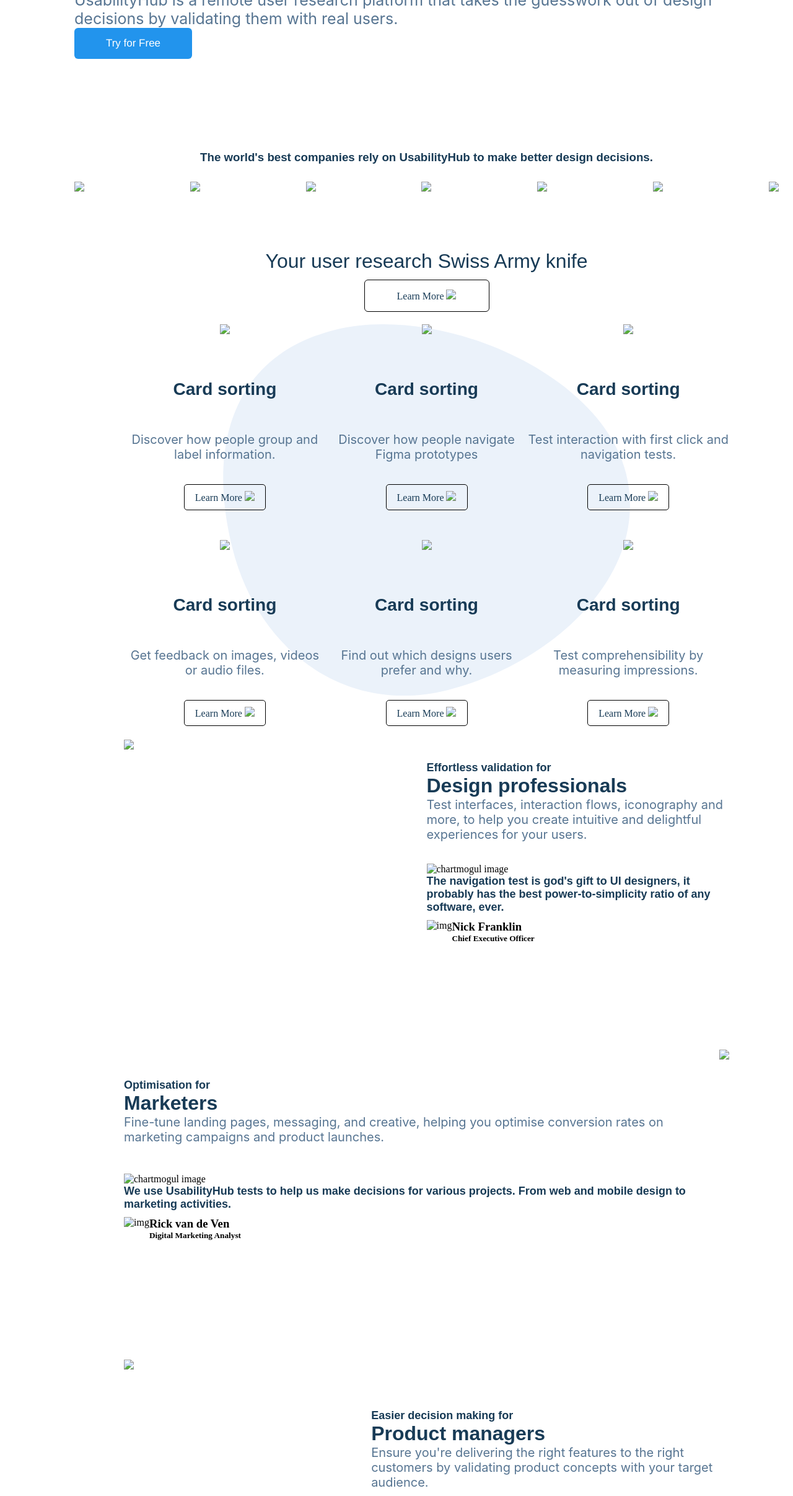
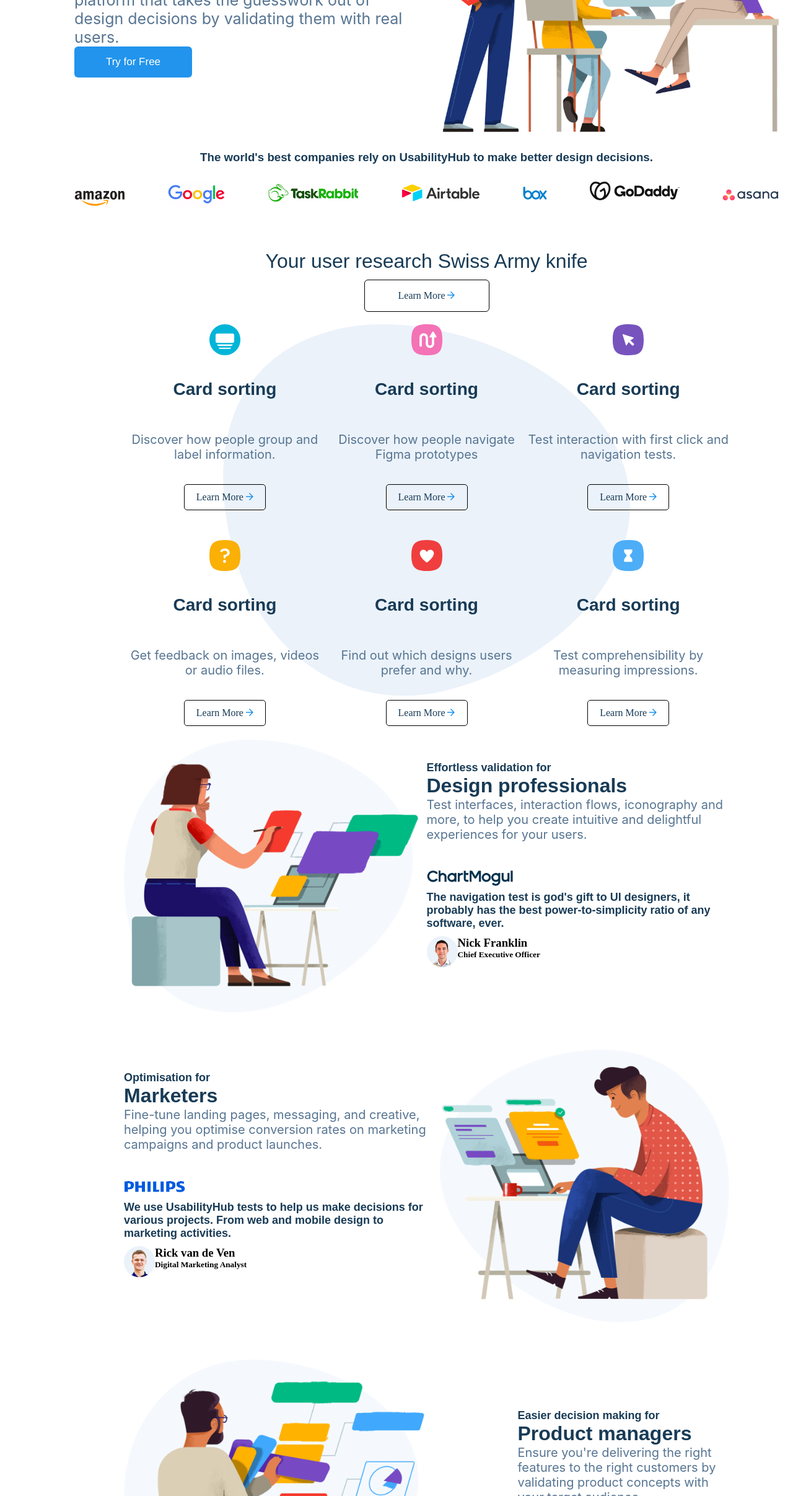
Before and after one commit to Saurabh209/Usabilityhub-clone, a plain HTML site: page Usability_clone.html in a window 1280 px wide. Shown: the part 387-2800 px from the top of the page at 62% size. Drawn offline with Linux system fonts and the light colour scheme; files whose address does not match are found by name.

Commit message:
All assets links update

```diff
--- a/Usability_clone.html
+++ b/Usability_clone.html
@@ -15,7 +15,7 @@
             <div id="UpperHeader_1">📣 Interviews is now in beta! Read more →</div>
         </div>
         <div id="LowerHeader">
-            <div id="logo"><a href="#"></a><img src="/clone.html/materials/assets/asset 1.png" height="40px"></a> </div>
+            <div id="logo"><a href="#"></a><img src="/materials/assets/asset 1.png" height="40px"></a> </div>
             <div id="LowerHeader_right">
                 <div  id="Link_1" class=" LowerHeader_right_link"><a href="#">Products</a></div>
                 <div  id="Link_2" class=" LowerHeader_right_link"><a href="#">Customers</a></div>
@@ -38,7 +38,7 @@
             <div id="Data_Confidently_container_button">Try for Free</div>
         </div>
 
-        <div class="main_1"><img src="/clone.html/materials/assets/asset 2.jpeg" height="400" alt="img"> </div>
+        <div class="main_1"><img src="/materials/assets/asset 2.jpeg" height="400" alt="img"> </div>
     </div>
 
     <div id="companies_section">
@@ -47,13 +47,13 @@
         </div>
 <!--Company Logo Section-->
         <div id="Company_logos">
-            <div id="Amazon"><img src="/clone.html/materials/assets/asset 3.png" height="40"></div>
-            <div id="Google"><img src="/clone.html/materials/assets/asset 4.png" height="40"></div>
-            <div id="TaskRabbit"><img src="/clone.html/materials/assets/asset 5.png" height="40"></div>
-            <div id="Airtable"><img src="/clone.html/materials/assets/asset 6.png" height="40"></div>
-            <div id="box"><img src="/clone.html/materials/assets/asset 7.png" height="40"></div>
-            <div id="Godaddy"><img src="/clone.html/materials/assets/asset 8.svg" height="30"></div>
-            <div id="asana"><img src="/clone.html/materials/assets/asset 9.png" height="40"></div>
+            <div id="Amazon"><img src="/materials/assets/asset 3.png" height="40"></div>
+            <div id="Google"><img src="/materials/assets/asset 4.png" height="40"></div>
+            <div id="TaskRabbit"><img src="/materials/assets/asset 5.png" height="40"></div>
+            <div id="Airtable"><img src="/materials/assets/asset 6.png" height="40"></div>
+            <div id="box"><img src="/materials/assets/asset 7.png" height="40"></div>
+            <div id="Godaddy"><img src="/materials/assets/asset 8.svg" height="30"></div>
+            <div id="asana"><img src="/materials/assets/asset 9.png" height="40"></div>
         </div>
     </div>
     <div id="container_0">
@@ -61,75 +61,75 @@
         <div id="lower_container_0">
             <a href="#">
                 Learn More
-                <img src="/clone.html/materials/assets/asset 10.svg"></a>
+                <img src="/materials/assets/asset 10.svg"></a>
         </div>
     </div>
 <!--Sorting Section-->
     <div id="sorting_section">
         <div id="sorting_section_upper">
             <div id="sorting_section_upper_1" class="feature_cards">
-                <div class="sorting_section_logo"><img src="/clone.html/materials/assets/asset 11.svg" height="50"></div>
+                <div class="sorting_section_logo"><img src="/materials/assets/asset 11.svg" height="50"></div>
                 <div class="sorting_section_heading"><h3>Card sorting</h3></div>
                 <div class="sorting_section_content"><p>Discover how people group and label information.</p></div>
                 <div class="sorting_section_button">
                     <a href="#">
                     Learn More
-                    <img src="/clone.html/materials/assets/asset 10.svg">
+                    <img src="/materials/assets/asset 10.svg">
                 </a>
                 </div>
             </div>
             <div id="sorting_section_upper_2" class="feature_cards">
-                <div class="sorting_section_logo"><img src="/clone.html/materials/assets/asset 13.svg" height="50"></div>
+                <div class="sorting_section_logo"><img src="/materials/assets/asset 13.svg" height="50"></div>
                 <div class="sorting_section_heading"><h3>Card sorting</h3></div>
                 <div class="sorting_section_content"><p>Discover how people navigate Figma prototypes</p></div>
                 <div class="sorting_section_button">
                     <a href="#">
                         Learn More
-                        <img src="/clone.html/materials/assets/asset 10.svg">
+                        <img src="/materials/assets/asset 10.svg">
                     </a>
                 </div>
             </div>
             <div id="sorting_section_upper_3" class="feature_cards">
-                <div class="sorting_section_logo"><img src="/clone.html/materials/assets/asset 14.svg" height="50"></div>
+                <div class="sorting_section_logo"><img src="/materials/assets/asset 14.svg" height="50"></div>
                 <div class="sorting_section_heading"><h3>Card sorting</h3></div>
                 <div class="sorting_section_content"><p>Test interaction with first click and navigation tests.</p></div>
                 <div class="sorting_section_button">
                     <a href="#">
                     Learn More
-                    <img src="/clone.html/materials/assets/asset 10.svg">
+                    <img src="/materials/assets/asset 10.svg">
                 </a></div>
             </div>
         </div><br>
         <div id="sorting_section_lower">
             <div id="sorting_section_lower_1" class="feature_cards">
-                <div class="sorting_section_logo"><img src="/clone.html/materials/assets/asset 15.svg" height="50"></div>
+                <div class="sorting_section_logo"><img src="/materials/assets/asset 15.svg" height="50"></div>
                 <div class="sorting_section_heading"><h3>Card sorting</h3></div>
                 <div class="sorting_section_content"><p>Get feedback on images, videos or audio files.</p></div>
                 <div class="sorting_section_button">
                     <a href="#">
                         Learn More
-                        <img src="/clone.html/materials/assets/asset 10.svg">
+                        <img src="/materials/assets/asset 10.svg">
                     </a>
                 </div>
             </div>
             <div id="sorting_section_lower_2" class="feature_cards">
-                <div class="sorting_section_logo"><img src="/clone.html/materials/assets/asset 16.svg" height="50"></div>
+                <div class="sorting_section_logo"><img src="/materials/assets/asset 16.svg" height="50"></div>
                 <div class="sorting_section_heading"><h3>Card sorting</h3></div>
                 <div class="sorting_section_content"><p>Find out which designs users prefer and why.</p></div>
                 <div class="sorting_section_button">
                     <a href="#">
                     Learn More
-                    <img src="/clone.html/materials/assets/asset 10.svg">
+                    <img src="/materials/assets/asset 10.svg">
                 </a></div>
             </div>
             <div id="sorting_section_lower_3" class="feature_cards">
-                <div class="sorting_section_logo"><img src="/clone.html/materials/assets/asset 17.svg" height="50"></div>
+                <div class="sorting_section_logo"><img src="/materials/assets/asset 17.svg" height="50"></div>
                 <div class="sorting_section_heading"><h3>Card sorting</h3></div>
                 <div class="sorting_section_content"><p>Test comprehensibility by measuring impressions.</p></div>
                 <div class="sorting_section_button">
                     <a href="#">
                         Learn More
-                        <img src="/clone.html/materials/assets/asset 10.svg">
+                        <img src="/materials/assets/asset 10.svg">
                     </a>
                 </div>
             </div>
@@ -139,7 +139,7 @@
 <div id="further_details">
     <!--Upper 1-->
     <div id="further_detail_upper_1">
-        <div id="further_detail_upper_1_left"><img src="/clone.html/materials/assets/asset 18.png" height="440"></div>
+        <div id="further_detail_upper_1_left"><img src="/materials/assets/asset 18.png" height="440"></div>
         <div id="further_detail_upper_1_right">
             <div id="further_detail_upper_1_right_upper">
                 <h4 class="further_detail_heading_top">Effortless validation for</h4>
@@ -147,11 +147,11 @@
                 <p class="furhter_detail_paragraph">Test interfaces, interaction flows, iconography and more, to help you create intuitive and delightful experiences for your users.</p>
             </div>
             <div id="further_detail_upper_1_right_lower">
-                <div class="further_detail_upper_right_lower_image"><img src="/clone.html/materials/assets/asset 19.png" height="40" alt="chartmogul image" ></div>
+                <div class="further_detail_upper_right_lower_image"><img src="materials/assets/asset 19.png" height="40" alt="chartmogul image" ></div>
                 <div><p class="further_detail_upper_right_lower_paragraph">The navigation test is god's gift to UI designers, it probably has the best power-to-simplicity ratio of any software, ever.</p></div>
                 <div class="further_detail_upper_right_lower_bottom">
                     <div class="further_detail_upper_right_lower_bottom_left">
-                        <img src="/clone.html/materials/assets/asset 20.png" height="50" alt="img"> </div>
+                        <img src="materials/assets/asset 20.png" height="50" alt="img"> </div>
                     <div class="further_detail_upper_right_lower_bottom_right">
                         <h3>Nick Franklin</h3>
                         <h5>Chief Executive Officer</h5>
@@ -169,11 +169,11 @@
                 <p class="furhter_detail_paragraph">Fine-tune landing pages, messaging, and creative, helping you optimise conversion rates on marketing campaigns and product launches.</p>
             </div>
             <div id="further_detail_upper_2_left_lower">
-                <div class="further_detail_upper_left_lower_image"><img src="/clone.html/materials/assets/asset 22.png" height="40" alt="chartmogul image" ></div>
+                <div class="further_detail_upper_left_lower_image"><img src="/materials/assets/asset 22.png" height="40" alt="chartmogul image" ></div>
                 <div><p class="further_detail_upper_right_lower_paragraph">We use UsabilityHub tests to help us make decisions for various projects. From web and mobile design to marketing activities.</p></div>
                 <div class="further_detail_upper_right_lower_bottom" >
                     <div class="further_detail_upper_right_lower_bottom_left">
-                        <img src="/clone.html/materials/assets/asset 23.png" height="50" alt="img"> </div>
+                        <img src="/materials/assets/asset 23.png" height="50" alt="img"> </div>
                     <div class="further_detail_upper_right_lower_bottom_right">
                         <h3 >Rick van de Ven</h3>
                         <h5>Digital Marketing Analyst</h5>
@@ -181,11 +181,11 @@
                 </div>
             </div>
         </div>
-        <div id="further_detail_upper_2_right"><img src="/clone.html/materials/assets/asset 21.png" height="440"></div>
+        <div id="further_detail_upper_2_right"><img src="/materials/assets/asset 21.png" height="440"></div>
     </div>
     <!--Upper 3-->
     <div id="further_detail_upper_3">
-        <div id="further_detail_upper_3_left"><img src="/clone.html/materials/assets/asset 24.png" height="440"></div>
+        <div id="further_detail_upper_3_left"><img src="/materials/assets/asset 24.png" height="440"></div>
         <div id="further_detail_upper_3_right">
             <div id="further_detail_upper_3_right_lower">
                 <h4 class="further_detail_heading_top">Easier decision making for</h4>
@@ -193,11 +193,11 @@
                 <p class="furhter_detail_paragraph">Ensure you're delivering the right features to the right customers by validating product concepts with your target audience.</p>
             </div>
             <div id="further_detail_upper_3_right_lower">
-                <div class="further_detail_upper_left_lower_image"><img src="/clone.html/materials/assets/asset 25.png" height="40" alt="chartmogul image" ></div>
+                <div class="further_detail_upper_left_lower_image"><img src="/materials/assets/asset 25.png" height="40" alt="chartmogul image" ></div>
                 <div><p class="further_detail_upper_right_lower_paragraph">Adopting UsabilityHub got us into the habit of asking our users questions before locking in decisions.</p></div>
                 <div class="further_detail_upper_right_lower_bottom" >
                     <div class="further_detail_upper_right_lower_bottom_left">
-                        <img src="/clone.html/materials/assets/asset 23.png" height="50" alt="img"></div>
+                        <img src="/materials/assets/asset 23.png" height="50" alt="img"></div>
                     <div class="further_detail_upper_right_lower_bottom_right">
                         <h3>Ron Diorio</h3>
                         <h5>VP Innovation & New Products</h5>
@@ -216,7 +216,7 @@
     <div id="lower_container_null">
         <a href="#">
             See More Examples
-            <img src="/clone.html/materials/assets/asset 10.svg"></a>
+            <img src="/materials/assets/asset 10.svg"></a>
     </div>
 </div>
 
@@ -225,18 +225,18 @@
 
 <div id="image_section">
     <div id="image_section_img1">
-        <a href="#"> <img src="/clone.html/materials/assets/asset 36.jpeg" height="300"></a>
+        <a href="#"> <img src="/materials/assets/asset 36.jpeg" height="300"></a>
         <a href="#" class="image_tag">Can users complete a task in my software interface?</a>
         </div>
     <div id="image_section_img2">
-        <a href="#"><img src="/clone.html/materials/assets/asset 37.jpeg" height="300"></a>
+        <a href="#"><img src="/materials/assets/asset 37.jpeg" height="300"></a>
         <a href="#" class="image_tag">Can users find important pages on my website?
         </a>
     </div>
-    <div id="image_section_img3"><a href="#"><img src="/clone.html/materials/assets/asset 38.jpeg" height="300"></a>
+    <div id="image_section_img3"><a href="#"><img src="/materials/assets/asset 38.jpeg" height="300"></a>
         <a href="#" class="image_tag">Is my website's intended audience clear?</a>
     </div>
-    <div id="image_section_img4"><a href="#"><img src="/clone.html/materials/assets/asset 39.jpeg" height="300"></a>
+    <div id="image_section_img4"><a href="#"><img src="/materials/assets/asset 39.jpeg" height="300"></a>
         <a href="#" class="image_tag">Do visitors understand what a page is about?</a>
     </div>
 </div>
@@ -272,8 +272,8 @@
         </div>
     </div>
     <div id="info_panel_right">
-        <img src="/clone.html/materials/assets/asset 40.png" height=600 >
-        <img id="image_on_image" src="/clone.html/materials/assets/asset 41.png" height="270">
+        <img src="/materials/assets/asset 40.png" height=600 >
+        <img id="image_on_image" src="/materials/assets/asset 41.png" height="270">
     </div>
 </div>
 </main>
@@ -307,7 +307,7 @@
 
     <div id="footer_content_2">
         <div id="footer_content_2_main">
-            <div id="footer_content_2_main_1"><img src="/clone.html/materials/assets/asset 1.png" height="30px">
+            <div id="footer_content_2_main_1"><img src="/materials/assets/asset 1.png" height="30px">
             </div>
 
 
@@ -381,15 +381,15 @@
                 </div>
 
                 <div id="footer_logo_section">
-                    <div class="footer_logo"><a href="#"><img src="/clone.html/materials/assets/asset 28.png" height="20"></a></div>
-                    <div class="footer_logo"><a href="#"><img src="/clone.html/materials/assets/asset 29.png" height="20"></a></div>
-                    <div class="footer_logo"><a href="#"><img src="/clone.html/materials/assets/asset 30.png" height="20"></a></div>
-                    <div class="footer_logo"><a href="#"><img src="/clone.html/materials/assets/asset 31.png" height="20"></a></div>
+                    <div class="footer_logo"><a href="#"><img src="/materials/assets/asset 28.png" height="20"></a></div>
+                    <div class="footer_logo"><a href="#"><img src="/materials/assets/asset 29.png" height="20"></a></div>
+                    <div class="footer_logo"><a href="#"><img src="/materials/assets/asset 30.png" height="20"></a></div>
+                    <div class="footer_logo"><a href="#"><img src="/materials/assets/asset 31.png" height="20"></a></div>
 
                 </div>
             </div>
             <div id="sticky_logo">
-                <a href="#"><img src="/clone.html/materials/assets/asset 42.svg" height="40"> </a>
+                <a href="#"><img src="/materials/assets/asset 42.svg" height="40"> </a>
              </div>
 </footer>
 </body>
```
